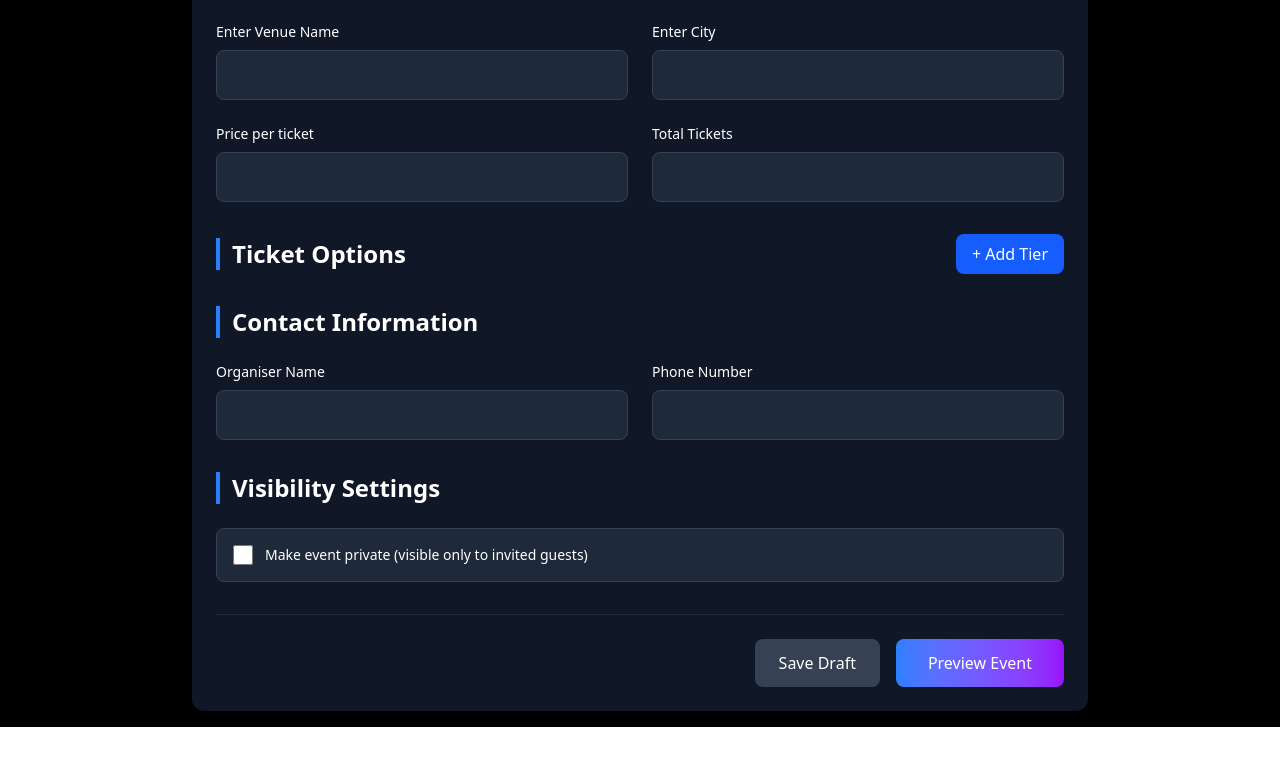
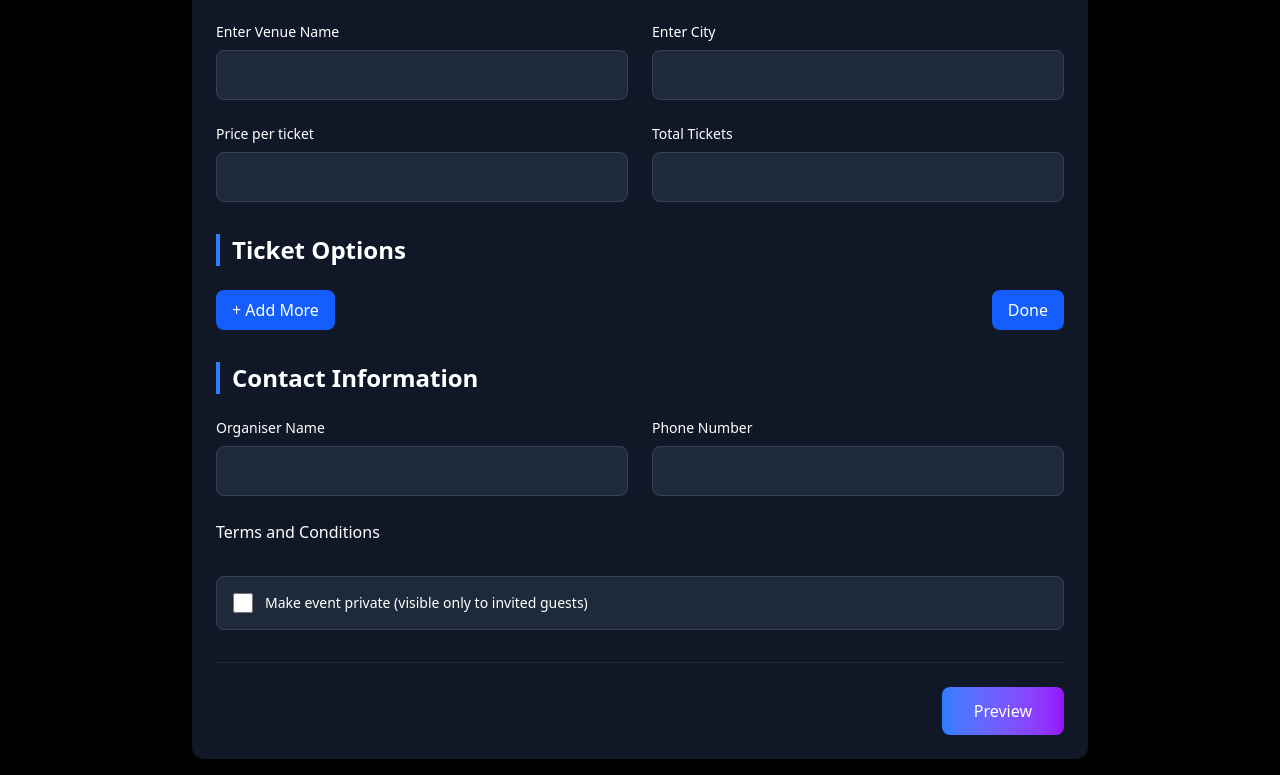
Before and after one commit to anandspaces/react-create-event-form, a React (Vite) app: page / in a window 1280 px wide. Shown: the part 1484-2259 px from the top of the page. Before the commit the page ends 2211 px from the top, so only its background shows below. Built offline with nearby package versions, Linux system fonts and the light colour scheme.

Commit message:
added tnc

```diff
--- a/src/components/Form.jsx
+++ b/src/components/Form.jsx
@@ -443,16 +443,7 @@ const resetForm = () => {
 
           {/* Tiered Pricing Section */}
           <section className="space-y-6">
-            <div className="flex justify-between items-center">
               <h2 className="text-2xl font-bold border-l-4 border-blue-500 pl-3">Ticket Options</h2>
-              <button
-                type="button"
-                onClick={addTier}
-                className="flex items-center gap-2 px-4 py-2 bg-blue-600 hover:bg-blue-700 rounded-lg transition-colors"
-              >
-                <span>+ Add Tier</span>
-              </button>
-            </div>
 
             {tiers.map((tier, index) => (
               <div key={tier.id} className="bg-gray-800 p-4 rounded-xl space-y-4">
@@ -466,9 +457,9 @@ const resetForm = () => {
                     <span>Remove</span>
                   </button>
                 </div>
-                <div className="grid md:grid-cols-2 lg:grid-cols-4 gap-4">
+                <div className="grid grid-cols-2 gap-4">
                   <div>
-                    <label className="block text-sm mb-2">Tier Name</label>
+                    <label className="block text-sm mb-2">Name</label>
                     <input
                       type="text"
                       name="name"
@@ -478,7 +469,7 @@ const resetForm = () => {
                     />
                   </div>
                   <div>
-                    <label className="block text-sm mb-2">Price ($)</label>
+                    <label className="block text-sm mb-2">Price per Ticket</label>
                     <input
                       type="number"
                       name="price"
@@ -488,7 +479,7 @@ const resetForm = () => {
                     />
                   </div>
                   <div>
-                    <label className="block text-sm mb-2">Available Until</label>
+                    <label className="block text-sm mb-2">Available Deadline</label>
                     <input
                       type="date"
                       name="availability"
@@ -498,7 +489,7 @@ const resetForm = () => {
                     />
                   </div>
                   <div>
-                    <label className="block text-sm mb-2">Available Slots</label>
+                    <label className="block text-sm mb-2">Slots</label>
                     <input
                       type="number"
                       name="slots"
@@ -510,6 +501,22 @@ const resetForm = () => {
                 </div>
               </div>
             ))}
+            <div className="flex justify-between items-center">
+              <button
+                type="button"
+                onClick={addTier}
+                className="flex items-center gap-2 px-4 py-2 bg-blue-600 hover:bg-blue-700 rounded-lg transition-colors"
+              >
+                <span>+ Add More</span>
+              </button>
+              <button
+                type="button"
+                className="flex items-center gap-2 px-4 py-2 bg-blue-600 hover:bg-blue-700 rounded-lg transition-colors"
+              >
+                <span>Done</span>
+              </button>
+
+</div>
           </section>
 
           {/* Contact Information */}
@@ -537,11 +544,17 @@ const resetForm = () => {
                 />
               </div>
             </div>
+          <div className="mt-2">
+              <h3 className="text-white">Terms and Conditions</h3>
+              <p className="text-gray-300 rounded-lg">
+          {/* Terms and Conditions */}
+
+              </p>
+          </div>
           </section>
 
-          {/* Terms and Conditions */}
           <section className="space-y-6">
-            <h2 className="text-2xl font-bold border-l-4 border-blue-500 pl-3">Visibility Settings</h2>
+            {/* <h2 className="text-2xl font-bold border-l-4 border-blue-500 pl-3">Visibility Settings</h2> */}
             <div className="p-4 rounded-lg bg-gray-800 border border-gray-700">
               <label className="flex items-center gap-3">
                 <input
@@ -558,17 +571,17 @@ const resetForm = () => {
 
           {/* Form Actions */}
           <div className="flex flex-col md:flex-row gap-4 justify-end border-t border-gray-800 pt-6">
-            <button
+            {/* <button
               type="button"
               className="px-6 py-3 bg-gray-700 hover:bg-gray-600 rounded-lg transition-colors"
             >
               Save Draft
-            </button>
+            </button> */}
             <button
               type="submit"
               className="px-8 py-3 bg-gradient-to-r from-blue-500 to-purple-600 hover:from-blue-600 hover:to-purple-700 rounded-lg font-medium transition-all"
             >
-              Preview Event
+              Preview
             </button>
           </div>
         </form>
```
